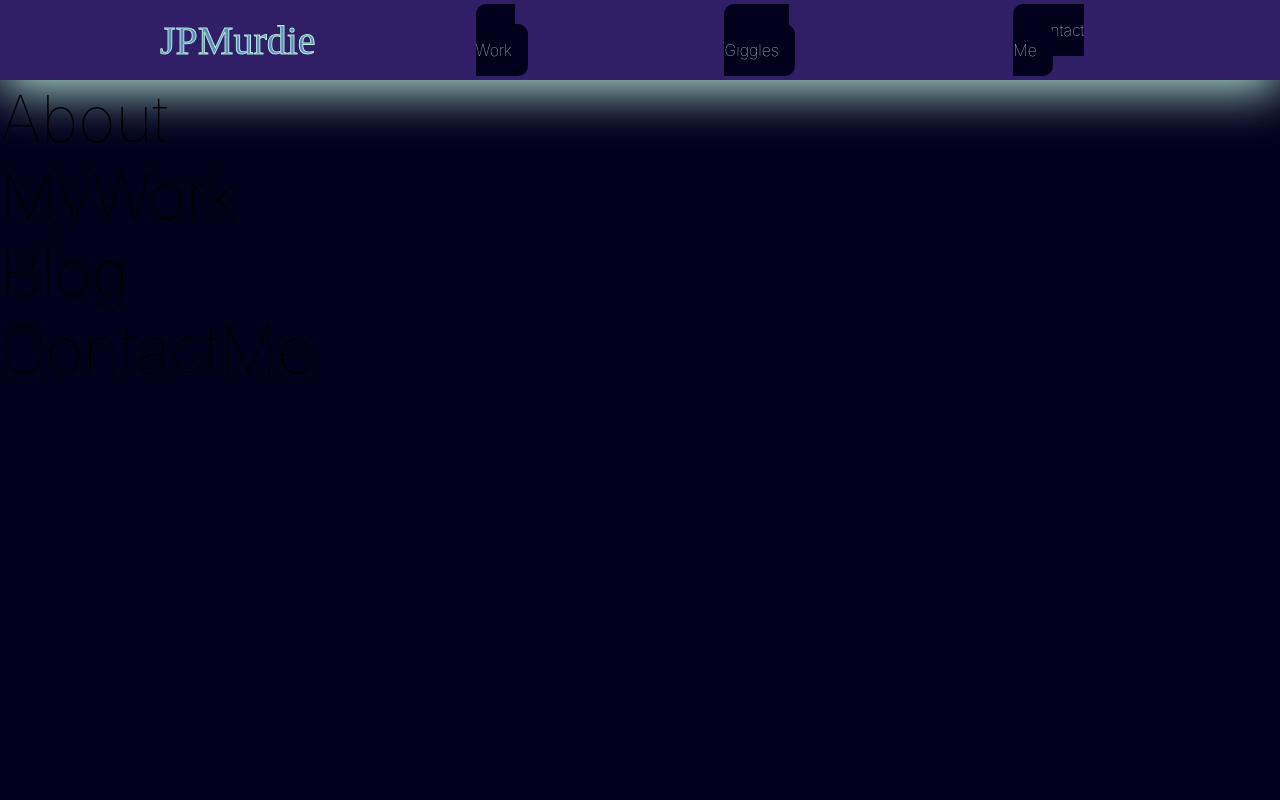
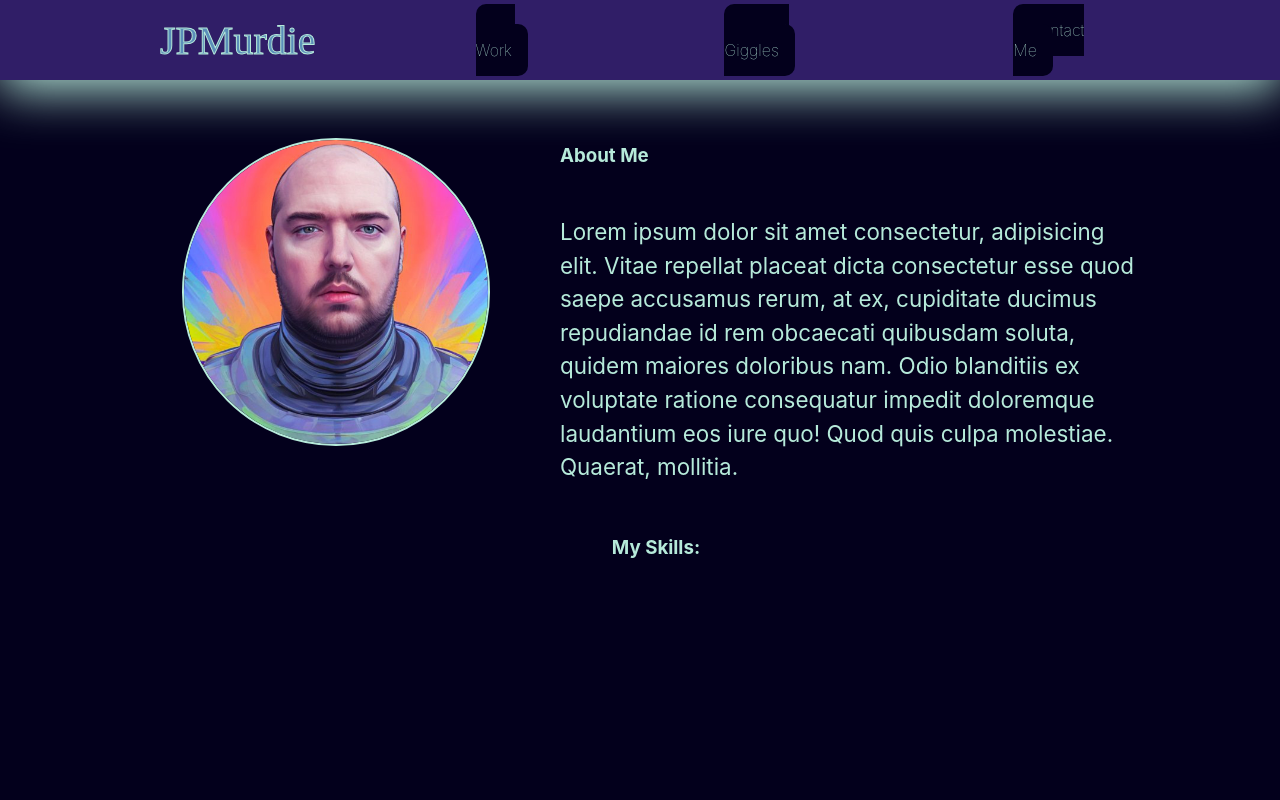
Before and after one commit to JPMurdie/jpmurdie.com, a React (Create React App) app: page / in a window 1280 px wide. Shown: the top 800 px of the page. Built offline with nearby package versions, Linux system fonts and the light colour scheme.

Commit message:
fleshed out the About.js page with dummy content and created styled divs within the file to incorp flexbox.

```diff
--- a/src/pages/About.js
+++ b/src/pages/About.js
@@ -1,11 +1,89 @@
 import React from "react";
+import styled from "styled-components";
+//Images
+import lensaImage from "../img/about-img.jpg";
 
 const About = () => {
   return (
-    <div id="About">
-      <h2>About</h2>
-    </div>
+    <AboutContainer>
+      <AboutContainerTop>
+        <AboutImg>
+          <img src={lensaImage} alt="" />
+        </AboutImg>
+        <AboutText>
+          <h3>About Me</h3>
+          <p>
+            Lorem ipsum dolor sit amet consectetur, adipisicing elit. Vitae
+            repellat placeat dicta consectetur esse quod saepe accusamus rerum,
+            at ex, cupiditate ducimus repudiandae id rem obcaecati quibusdam
+            soluta, quidem maiores doloribus nam. Odio blanditiis ex voluptate
+            ratione consequatur impedit doloremque laudantium eos iure quo! Quod
+            quis culpa molestiae. Quaerat, mollitia.
+          </p>
+        </AboutText>
+      </AboutContainerTop>
+      <AboutContainerBottom>
+        <AboutText>
+          <h3>My Skills:</h3>
+        </AboutText>
+      </AboutContainerBottom>
+    </AboutContainer>
   );
 };
 
+const AboutContainer = styled.div`
+  display: flex;
+  flex-direction: column;
+  align-items: center;
+  justify-content: center;
+  height: 90vh;
+  width: 80vw;
+  margin: auto;
+`;
+
+const AboutContainerTop = styled.div`
+  display: flex;
+  align-items: center;
+  justify-content: center;
+  height: 50%;
+  width: 100%;
+  padding: 2rem;
+  margin-top: 2rem;
+`;
+
+const AboutContainerBottom = styled.div`
+  display: flex;
+  height: 50%;
+  padding: 2rem;
+  margin-top: 2rem;
+`;
+
+const AboutText = styled.div`
+  position: relative;
+  min-width: 60%;
+  height: 100%;
+  margin-left: 2rem;
+  h3 {
+    color: #b6eada;
+  }
+  p {
+    color: #b6eada;
+  }
+`;
+
+const AboutImg = styled.div`
+  position: relative;
+  display: flex;
+  align-items: center;
+  justify-content: center;
+  min-width: 40%;
+  img {
+    border: solid 2px #b6eada;
+    border-radius: 50%;
+    max-width: 80%;
+    max-height: 80%;
+    object-fit: cover;
+  }
+`;
+
 export default About;
```
Also changed, not shown: src/img/about-img.jpg (added).
